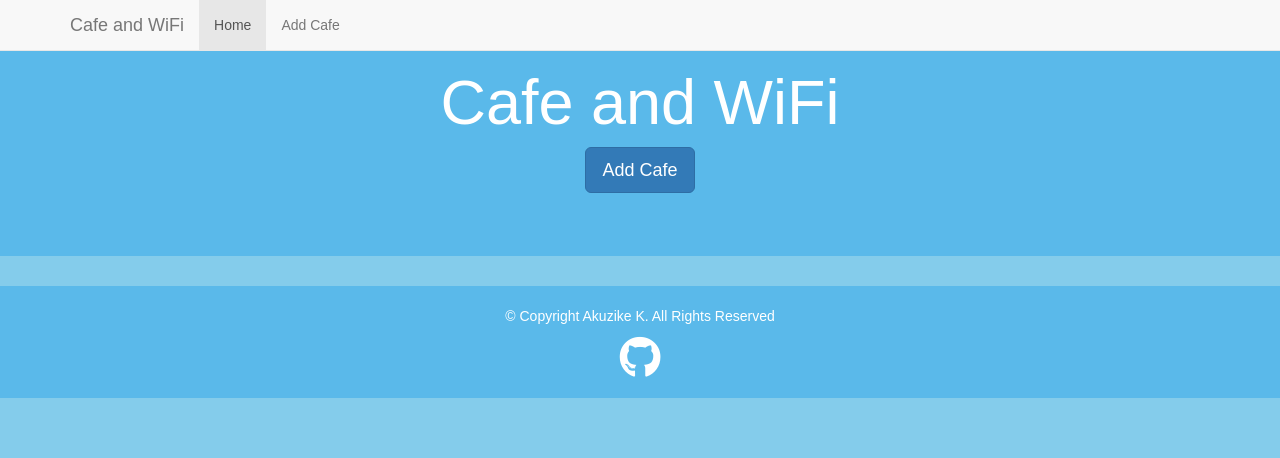
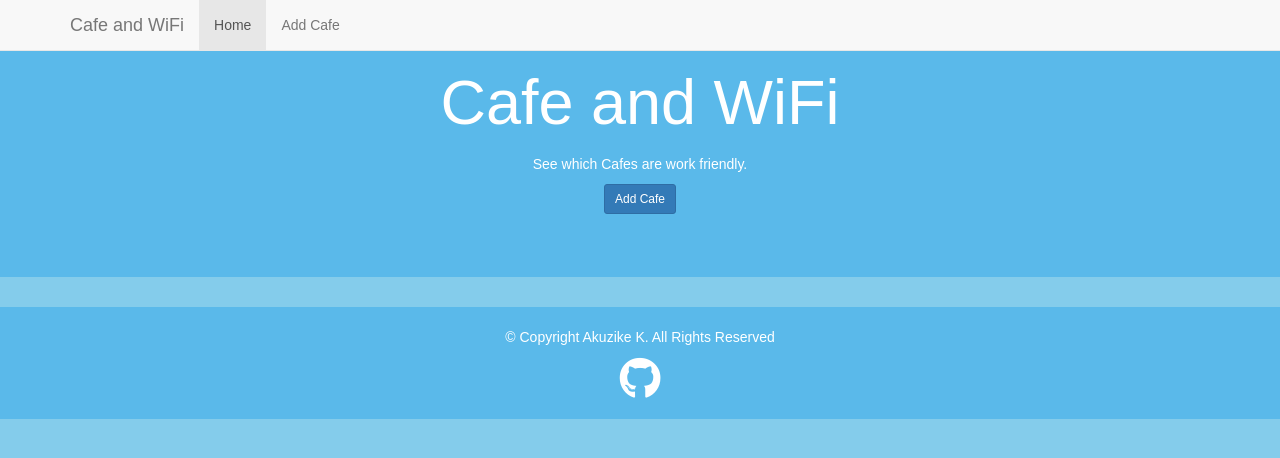
Before and after one commit to Zike01/cafe-and-wifi-website, a Flask app: page / in a window 1280 px wide. Shown: the top 458 px of the page. Run offline with Flask 2, Linux system fonts and the light colour scheme; data that the repository does not hold is empty; some libraries are stand-ins or nearby versions; some web fonts are replaced.

Commit message:
Add description to index.html

```diff
--- a/static/css/styles.css
+++ b/static/css/styles.css
@@ -1,6 +1,10 @@
 body {
     background-color: #84CCEB;
     font-family: 'Otomanopee One', sans-serif;
+}
+
+h2 {
+    font-size: 1em;
 }
 
 .jumbotron {
--- a/templates/index.html
+++ b/templates/index.html
@@ -4,9 +4,10 @@
     <div class="jumbotron">
         <div class="container">
             <h1 class="display-3">Cafe and WiFi</h1>
+            <h2>See which Cafes are work friendly.</h2>
         </div>
         <p class="lead">
-            <a class="btn btn-primary btn-lg" href="{{ url_for('add_cafe' )}}" role="button">Add Cafe</a>
+            <a class="btn btn-primary btn-sm" href="{{ url_for('add_cafe' )}}" role="button">Add Cafe</a>
         </p>
     </div>
 
```
